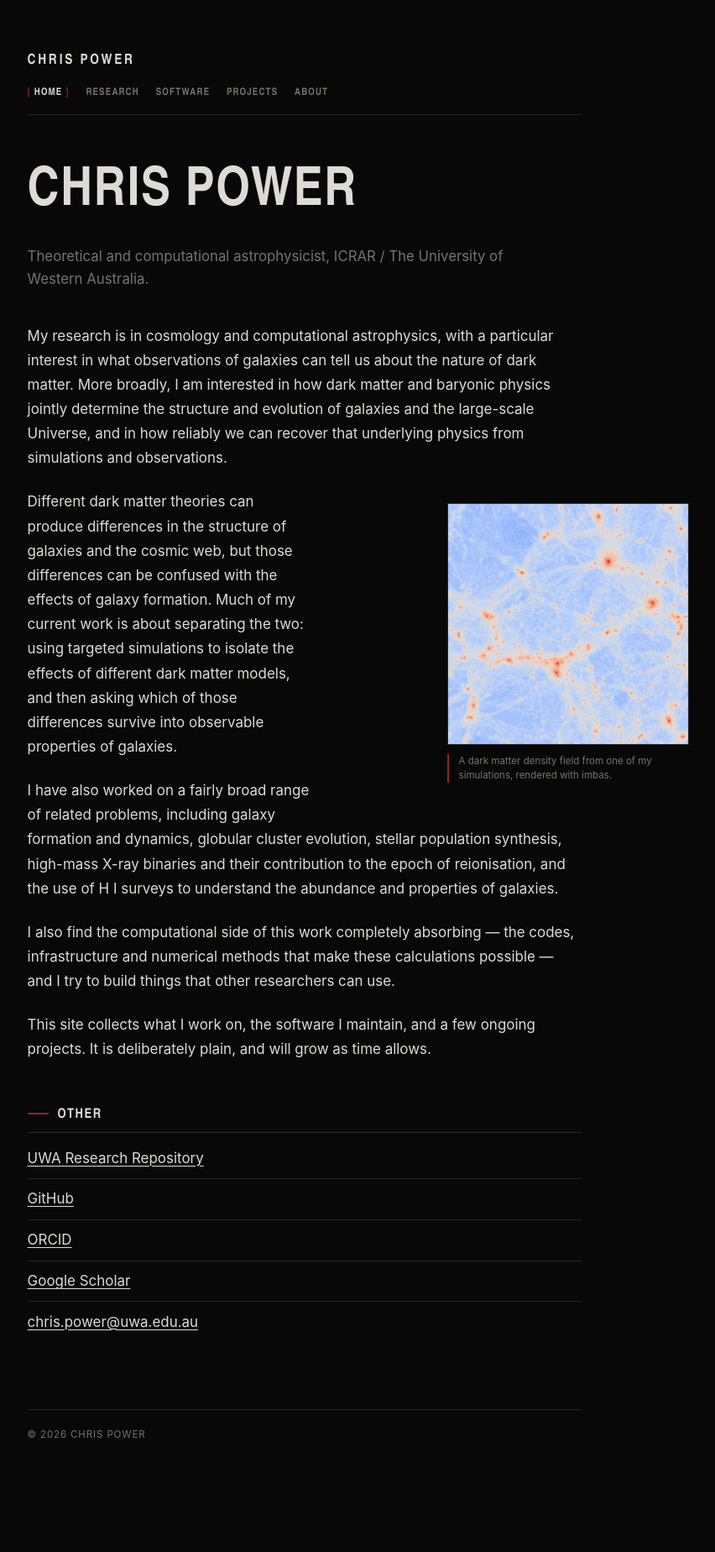
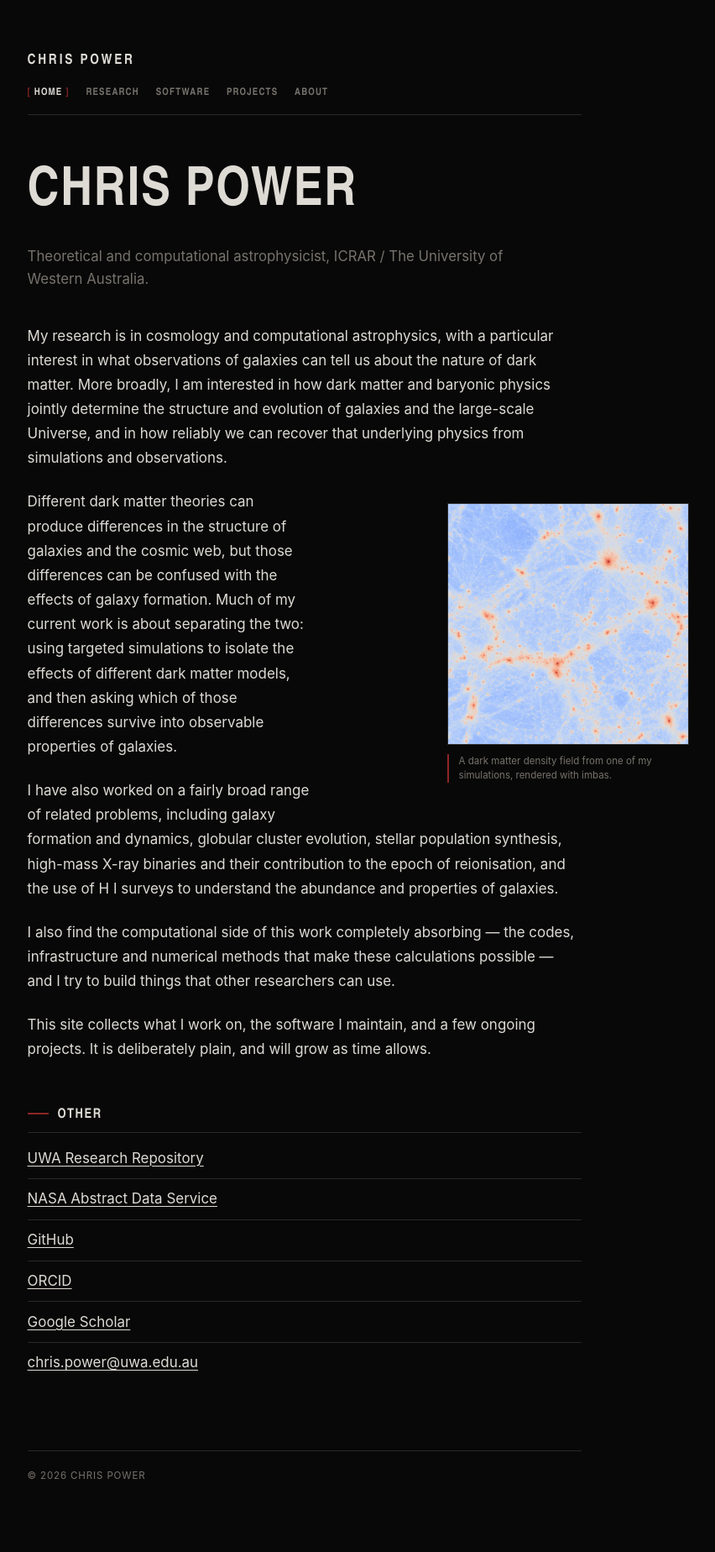
Before and after one commit to doctorcbpower/doctorcbpower.github.io, a Jekyll site: the page built from index.html, in a window 1280 px wide. Shown: the whole page at 84% size, without its empty margins (277-1129 px from the left). Built offline with Jekyll 4.4.1, drawn with Linux system fonts in a browser that asks for light colours; before the commit the page ends 1799 px from its top, so only the background shows below that.

Commit message:
Add link to NASA Abstract Data Service

```diff
--- a/index.html
+++ b/index.html
@@ -23,6 +23,7 @@ description: "Chris Power is a theoretical and computational astrophysicist at I
   <h2>OTHER</h2>
   <ul class="plain">
     <li><a href="https://research-repository.uwa.edu.au/en/persons/chris-power/">UWA Research Repository</a></li>
+    <li><a href="https://ui.adsabs.harvard.edu/search/filter_database_fq_database=AND&filter_database_fq_database=((database%3Aastronomy%20OR%20database%3Aphysics))&filter_database_fq_database=database%3A%22astronomy%22&fq=%7B!type%3Daqp%20v%3D%24fq_database%7D&fq_database=(((database%3Aastronomy%20OR%20database%3Aphysics))%20AND%20database%3A%22astronomy%22)&q=((%20author%3A%22power%2C%20c.%22)%20AND%20year%3A2003-)&sort=date%20desc%2C%20bibcode%20desc&ui_tag=results%2Fgraph%2Fyear&p_=0">NASA Abstract Data Service</a></li>
     <li><a href="https://github.com/doctorcbpower">GitHub</a></li>
     <li><a href="https://orcid.org/0000-0002-4003-0904">ORCID</a></li>
     <li><a href="https://scholar.google.com/citations?user=-raafDYAAAAJ&amp;hl=en">Google Scholar</a></li>
```
